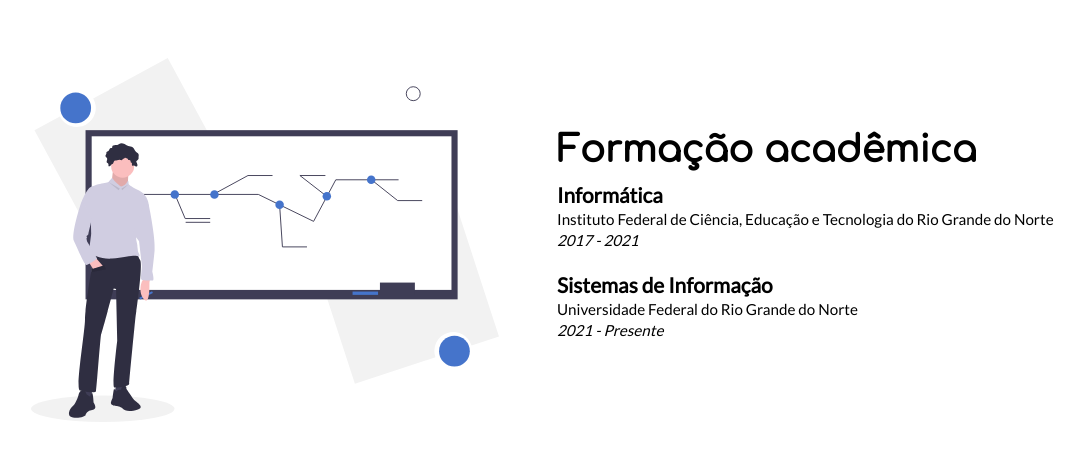
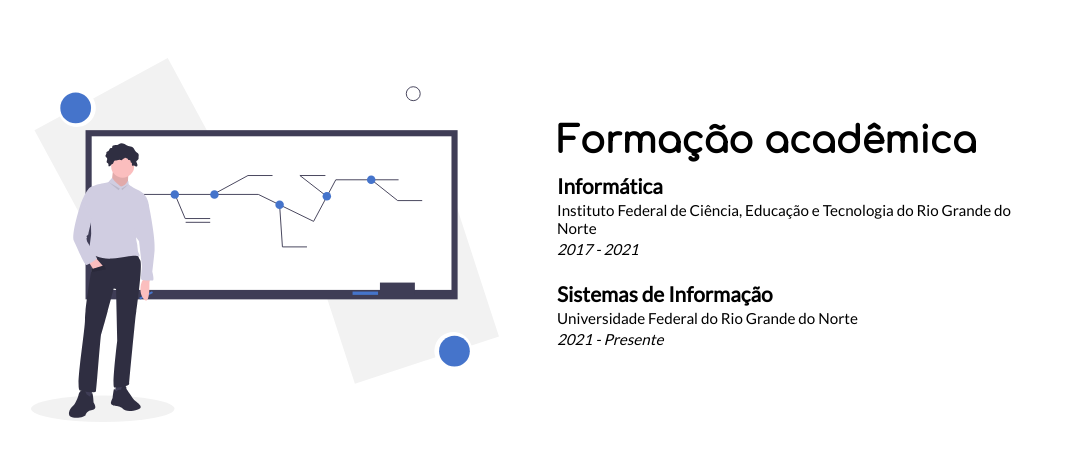
Before and after one commit to br-adriel/site, a React (Create React App) app: page / in a window 1280 px wide. Shown: the part 960-1420 px from the top of the page, without its empty margins (83-1167 px from the left). Built offline with nearby package versions, Linux system fonts and the light colour scheme.

Commit message:
Melhora visualizacao de formacao em telas pequenas

```diff
--- a/src/components/Formacao.js
+++ b/src/components/Formacao.js
@@ -1,6 +1,7 @@
 import ItemFormacao from "./ItemFormacao";
 import Section from "./Section";
 import imgFormacao from "./../img/formacao.svg";
+import estilo from "./Formacao.module.css";
 
 const Formacao = () => {
   const formacoes = [
@@ -37,7 +38,9 @@ const Formacao = () => {
         </div>
         <div>
           <h2>Formação acadêmica</h2>
-          {formacoes.map(renderizarFormacoes)}
+          <div className={estilo.formacoes}>
+            {formacoes.map(renderizarFormacoes)}
+          </div>
         </div>
       </Section>
     </>
--- /dev/null
+++ b/src/components/Formacao.module.css
@@ -0,0 +1,7 @@
+.formacoes {
+  width: 85%;
+  display: flex;
+  justify-content: flex-start;
+  align-items: center;
+  flex-wrap: wrap;
+}
--- a/src/components/ItemFormacao.module.css
+++ b/src/components/ItemFormacao.module.css
@@ -1,5 +1,6 @@
 .formacao {
   margin: 0.5rem 0;
+  width: 100%;
 }
 
 .titulo,
```
